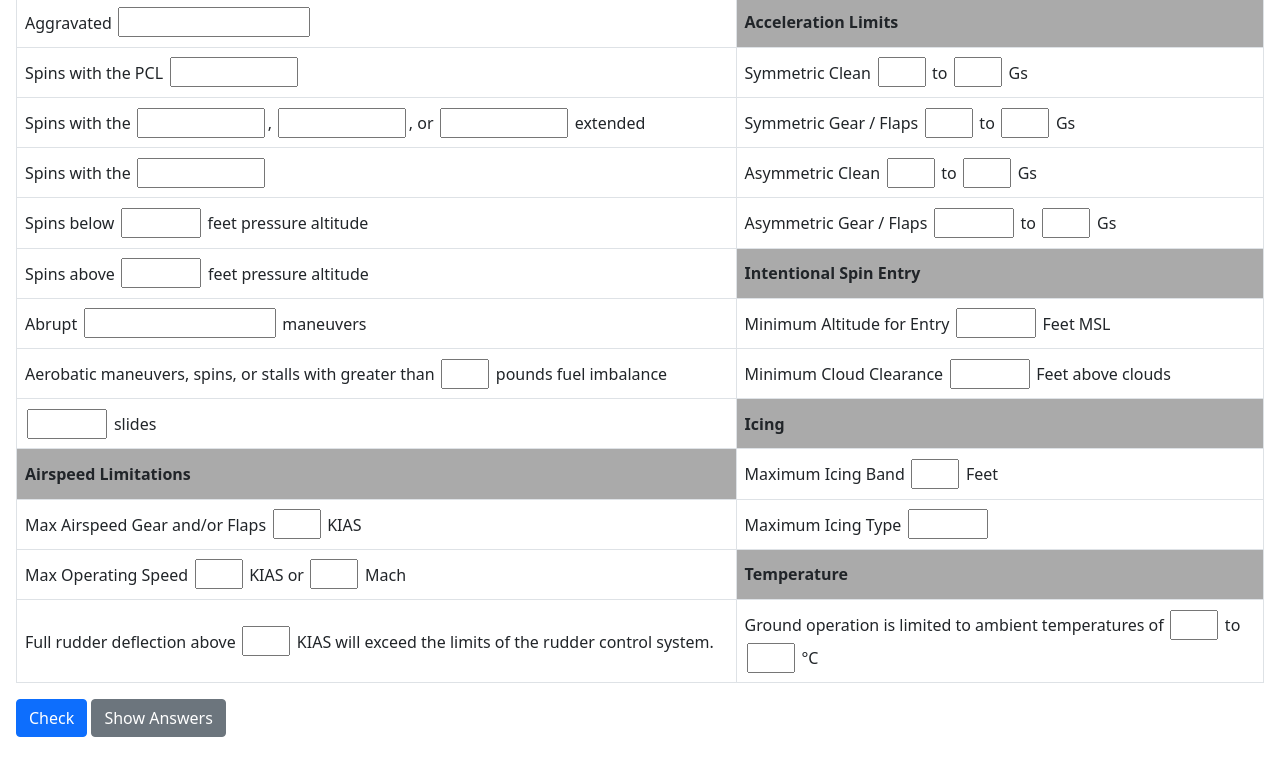
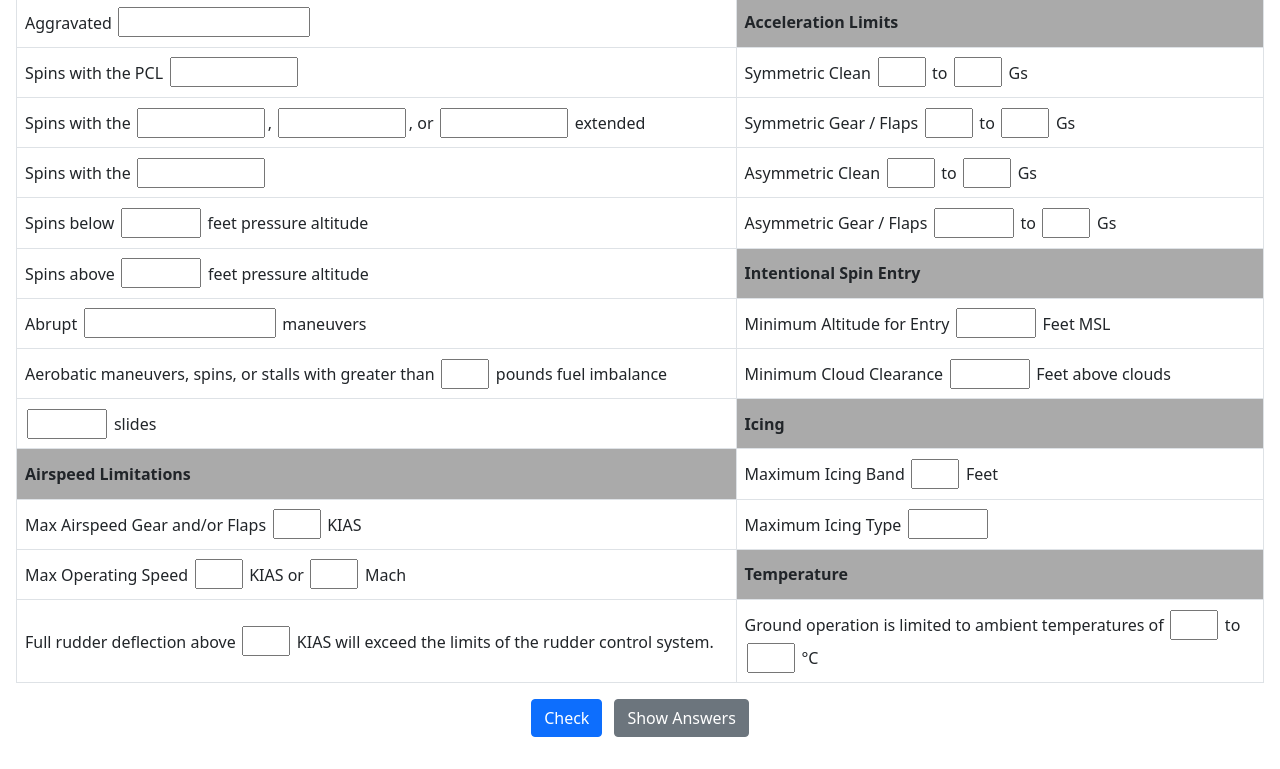
Before and after one commit to czarkula/t6-study, a plain HTML site: page ops.html in a window 1280 px wide. Shown: the part 1623-2392 px from the top of the page. Before the commit the page ends 2360 px from the top, so only its background shows below. Drawn offline with Linux system fonts and the light colour scheme.

Commit message:
Center practice action buttons

```diff
--- a/static/css/site.css
+++ b/static/css/site.css
@@ -263,6 +263,13 @@ body.landing-page {
   color: #b7c4d2;
 }
 
+.form-row {
+  display: flex;
+  gap: 0.75rem;
+  justify-content: center;
+  margin: 1rem 0 2rem;
+}
+
 @media (max-width: 820px) {
   .landing-shell {
     grid-template-columns: 1fr;
```
